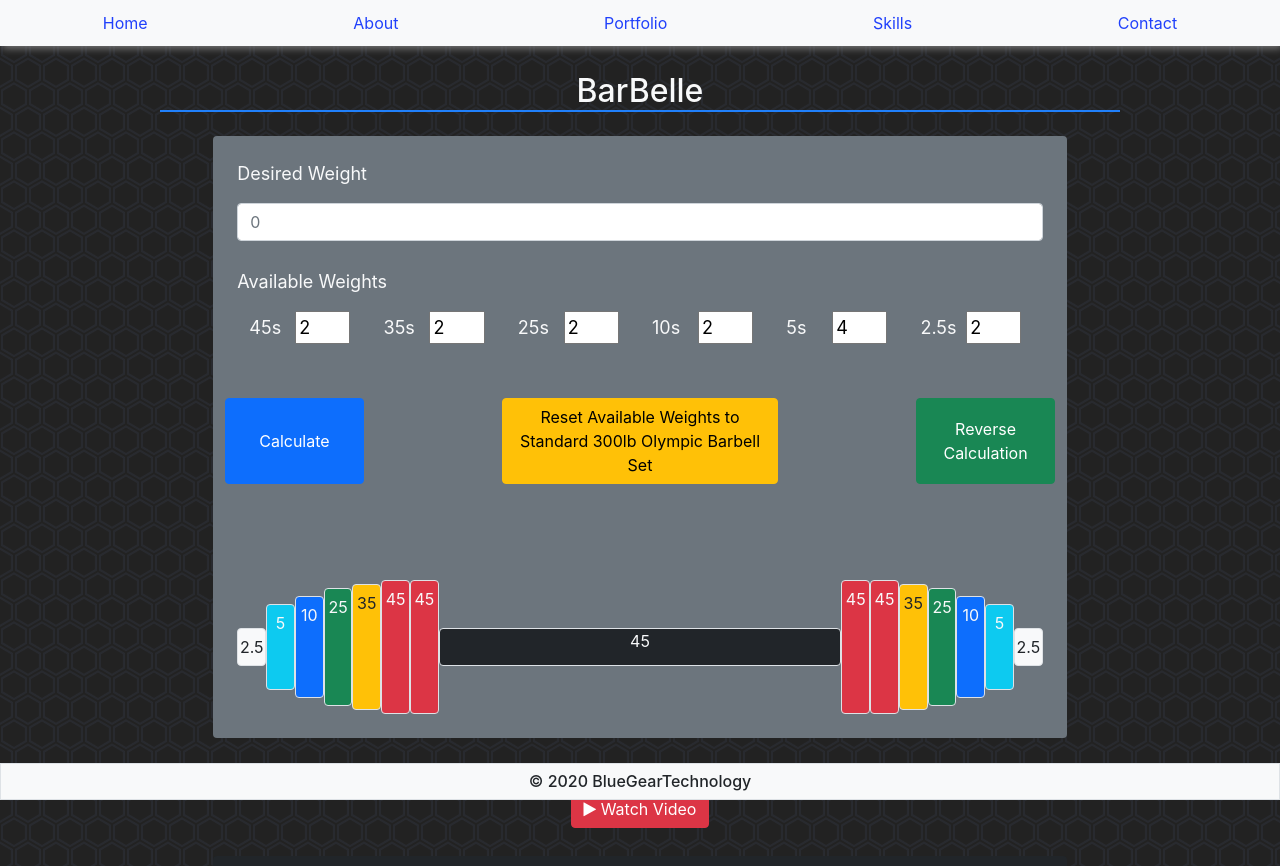
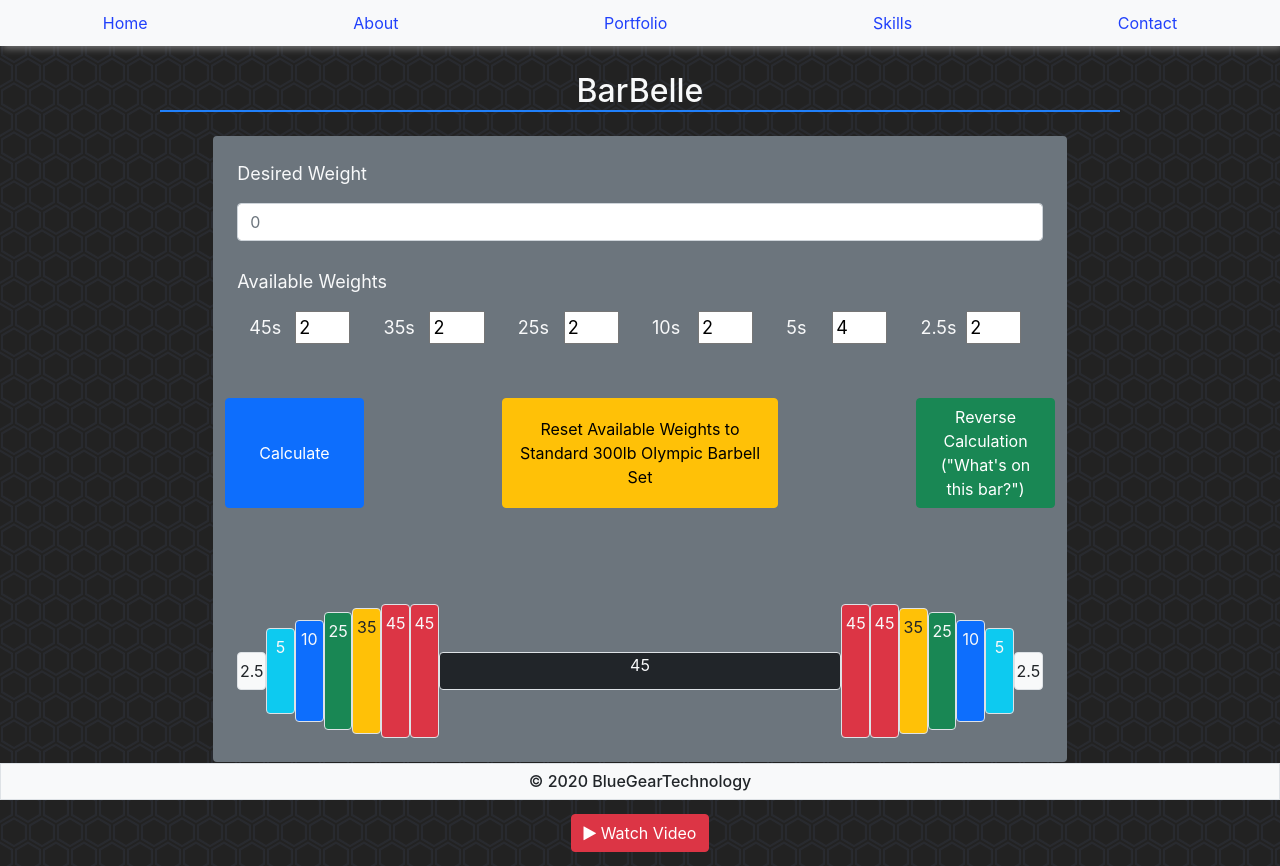
Before and after one commit to bluegeartechnology/portfolio, a React (Create React App) app: page /BarBelle in a window 1280 px wide. Shown: the top 866 px of the page. Built offline with nearby package versions, Linux system fonts and the light colour scheme.

Commit message:
Made reverse calculation button's text more self-explanatory. Added display for reverse calculation result.

```diff
--- a/src/pages/projects/BarBelle.js
+++ b/src/pages/projects/BarBelle.js
@@ -50,6 +50,7 @@ let reverseCalculateWeights = (e) => {
     console.log(availableWeights);
 
     console.log(availableWeights.reduce((a, b) => a + b) * 2 + 45);
+    document.getElementById('finalWeights').innerHTML = `This bar and the weights on it total to ${availableWeights.reduce((a, b) => a + b) * 2 + 45} lbs.`
 
 
 }
@@ -368,7 +369,7 @@ const BarBelle = () => {
                     <div className="d-flex row justify-content-between">
                         <button className="btn btn-primary col-4 col-lg-2" onClick={(e) => calculateWeights(e)}>Calculate</button>
                         <button className="btn btn-warning col-6 col-md-4" onClick={(e) => setStandardOlympic(e)}>Reset Available Weights to <br />Standard 300lb Olympic Barbell Set</button>
-                        <button className="btn btn-success col-4 col-lg-2" onClick={(e) => reverseCalculateWeights(e)}>Reverse Calculation</button>
+                        <button className="btn btn-success col-4 col-lg-2" onClick={(e) => reverseCalculateWeights(e)}>Reverse Calculation ("What's on this bar?") </button>
                     </div>
 
                     <div id="finalWeights" className='p-4 mx-auto col-10 text-center '></div>
```
